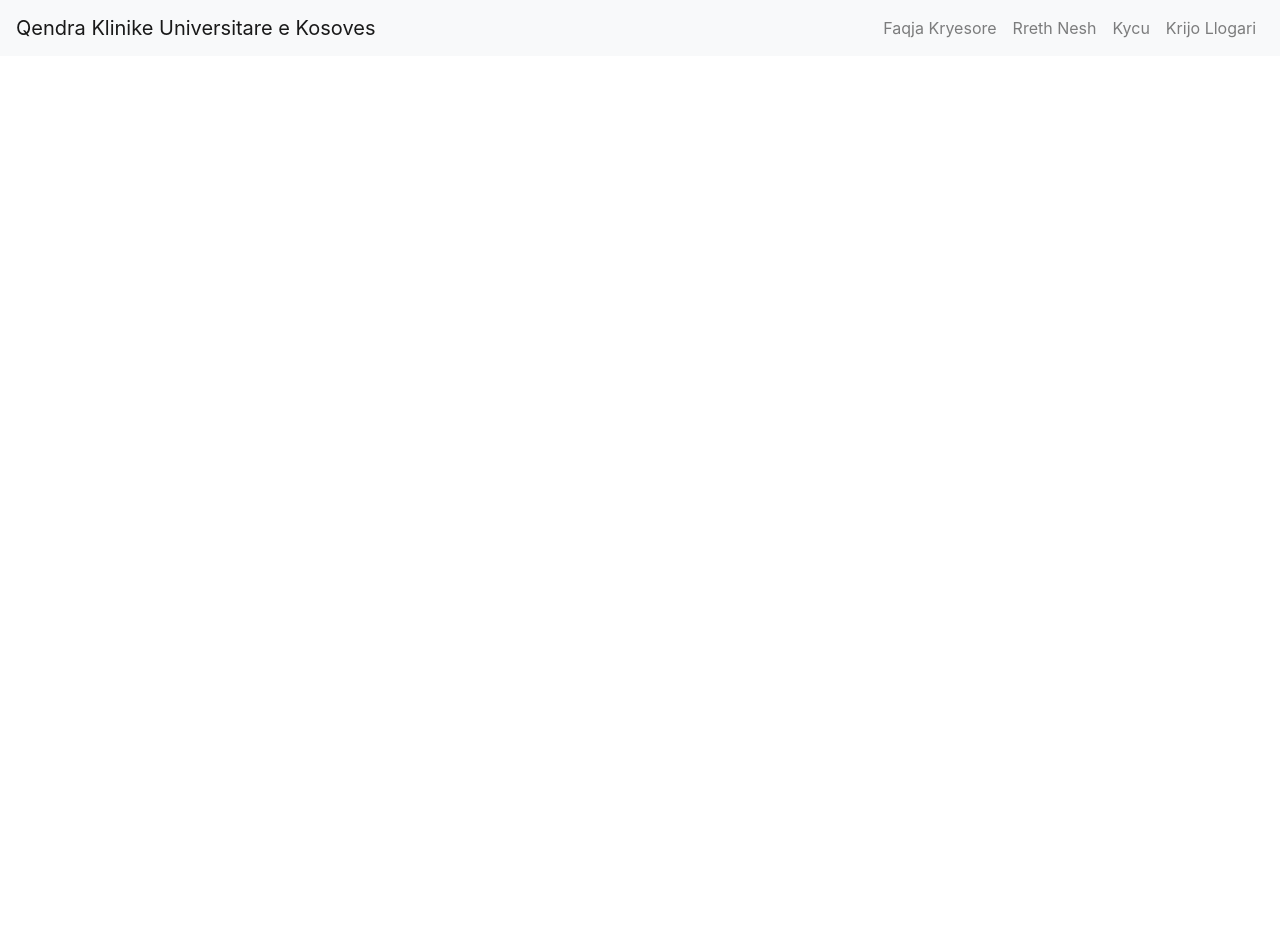
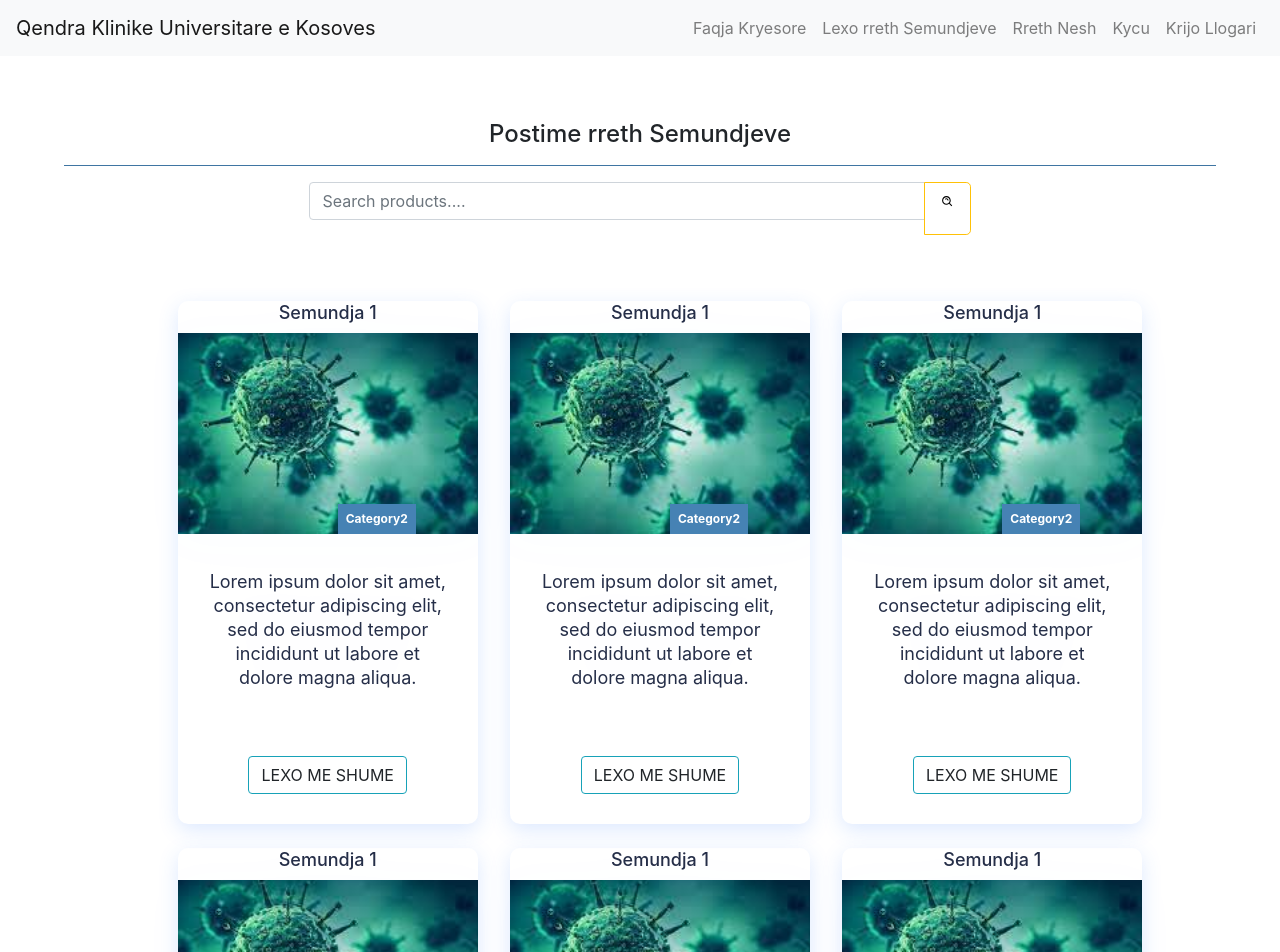
Before and after one commit to anilaavdylii/HMS-frontend, a React (Create React App) app: page /posts in a window 1280 px wide. Shown: the top 952 px of the page. Before the commit the page ends 800 px from the top, so only its background shows below. Built offline with nearby package versions, Linux system fonts and the light colour scheme.

Commit message:
posts page

```diff
--- a/src/App.css
+++ b/src/App.css
@@ -266,3 +266,39 @@ h6 {
     min-height: 40vh;
     min-width: 80vh;
 }
+
+
+.button-posts{
+  padding-left: 75%;
+}
+
+
+
+.searchInput__container{
+  display: flex;
+  align-items: center;
+  justify-content: center;
+  margin: 0 auto;
+  width:40%;
+}
+
+.searchInput__container input{
+  width: 50%;
+  padding: 10px;
+  outline: none;
+}
+
+
+.btn:hover{
+  color:#fff;
+}
+
+.input-text:focus{
+  box-shadow: 0px 0px 0px;
+  border-color:#f8c146;
+  outline: 0px;
+}
+
+.form-control {
+  border: 1px solid #f8c146;
+}
--- a/src/App.js
+++ b/src/App.js
@@ -6,6 +6,8 @@ import Register from "./Components/Register";
 import Home from "./Components/Home";
 import FindPath from './Components/FindPath';
 import AboutUs from './Components/AboutUs';
+import Posts from './Components/Posts';
+import Doctors from './Components/Doctors';
 import { ToastContainer, toast } from 'react-toastify';
 import 'react-toastify/dist/ReactToastify.css';
 import NavBar from "./Components/Navbar"
@@ -47,6 +49,13 @@ function App() {
             <AboutUs />
           </Route>
 
+          <Route path="/posts" component={Posts}>
+            <Posts />
+          </Route>
+
+          <Route path="/doctors" component={Doctors}>
+            <Doctors />
+          </Route>
         </Switch>
     </Router>
     <ToastContainer position="top-right" autoClose={5000} />
--- a/src/Components/AboutUs.js
+++ b/src/Components/AboutUs.js
@@ -1,4 +1,5 @@
 import React from 'react'
+
 
 function AboutUs() {
   return (
--- /dev/null
+++ b/src/Components/Doctors.js
@@ -0,0 +1,9 @@
+import React from 'react'
+
+function Doctors() {
+  return (
+    <div>Doctors</div>
+  )
+}
+
+export default Doctors
--- a/src/Components/Footer.js
+++ b/src/Components/Footer.js
@@ -38,14 +38,14 @@ function Footer() {
             <hr className="clearfix w-100 d-md-none pb-0"/>
             <div className="col-md-5 text-center py-3" >
                 <ul className="list-unstyled">
-                  <h6><MdEmail/>drejtoria.shskuk@rks-gov.net</h6>
+                  <p><MdEmail/>drejtoria.shskuk@rks-gov.net</p>
                 </ul>
                 <ul className="list-unstyled">
-                  <h6><BsPhone/>+381 38 500 600</h6>
+                  <p><BsPhone/>+381 38 500 600</p>
                 </ul>
                 <ul className="list-unstyled">
-                  <h6><GrLocation/>Lagjja Spitalit, Prishtine 10000, Kosove</h6>
-                  <a className="btn btn-outline-primary btn-xs" href="/findPath">Gjej rrugen</a>
+                  <p><GrLocation/>Lagjja Spitalit, Prishtine 10000, Kosove</p>
+                  <a className="btn btn btn btn-outline-info btn-xs" href="/findPath">Gjej rrugen</a>
                 </ul>
             </div>
             <div className="col-md-3 mb-md-0 mb-3">
--- a/src/Components/Home.js
+++ b/src/Components/Home.js
@@ -1,6 +1,7 @@
 import React from 'react';
 import Footer from '../Components/Footer';
 import PostCard from './PostCard';
+import image1 from '../img/disease1.jpg';
 
 function Home() {
   return (
@@ -9,40 +10,48 @@ function Home() {
     <div className="container">
       <div className="intro-text">
         <div className="intro-lead-in">Ne kujdesemi per shendetin tuaj!</div>
-        <a className="btn btn-outline-primary btn-xl text-uppercase js-scroll-trigger" href="/register">Krijo llogari</a>
+        <a className="btn btn btn-outline-info btn-xl text-uppercase js-scroll-trigger" href="/doctors">Takohuni me mjekët tanë</a>
       </div>
     </div>
   </header>
 
       <div className='cards'>
-      <h4>Rreth Semundjeve</h4>
+      <h4>Postime rreth Semundjeve</h4>
        <hr color="#4682B4" />
       <div className='cards__container'>
         <div className='cards__wrapper'>
           <ul className='cards__items'>
             <PostCard
-              src='../img/disease1.jpg'
+              src={image1}
               name='Semundja 1'
               category='Category2'
               text='Lorem ipsum dolor sit amet, consectetur adipiscing elit, sed do eiusmod tempor incididunt ut labore et dolore magna aliqua.  '
               // path='/'
             />
              <PostCard
-              src='../img/disease1.jpg'
+              src={image1}
               name='Semundja 1'
               category='Category2'
               text='Lorem ipsum dolor sit amet, consectetur adipiscing elit, sed do eiusmod tempor incididunt ut labore et dolore magna aliqua.  '
               // path='/'
             />
              <PostCard
-              src='../img/disease1.jpg'
+              src={image1}
               name='Semundja 1'
               category='Category2'
               text='Lorem ipsum dolor sit amet, consectetur adipiscing elit, sed do eiusmod tempor incididunt ut labore et dolore magna aliqua.  '
               // path='/'
             />
           </ul>
+
+          <div className='button-posts'>
+          <a className="btn btn btn-outline-info btn-xl text-uppercase js-scroll-trigger"
+           href="/posts"
+          >Lexo te gjitha semundjet</a>
+          </div>
         </div>
+
+
       </div>
     </div>
     <Footer/>
--- a/src/Components/Login.js
+++ b/src/Components/Login.js
@@ -54,7 +54,7 @@ function Login() {
 
                 <Form style={{margin:"30px"}} onSubmit={handleSubmit}>
 
-                  <Button variant="outline-primary"
+                  <Button variant="outline-info"
                   size="md"> <img width="20" height="20"
                   src="https://icon-library.com/images/google-g-icon/google-g-icon-12.jpg"
                 /> Kycu me Google</Button>
--- a/src/Components/Navbar.js
+++ b/src/Components/Navbar.js
@@ -20,6 +20,11 @@ const NavBar = () => {
     <ReactBootStrap.Nav.Link href="#home">Faqja Kryesore</ReactBootStrap.Nav.Link>
     </Link>
 
+    <Link to="/posts">
+    <ReactBootStrap.Nav.Link href="#posts">Lexo rreth Semundjeve</ReactBootStrap.Nav.Link>
+    </Link>
+
+
     <Link to="/aboutUs">
     <ReactBootStrap.Nav.Link href="#aboutUs">Rreth Nesh</ReactBootStrap.Nav.Link>
     </Link>
--- a/src/Components/PostCard.js
+++ b/src/Components/PostCard.js
@@ -19,7 +19,7 @@ function PostCard(props) {
           </div>
 
           <div className='cards__item__button'>
-          <a className="btn btn-outline-primary btn-xl text-uppercase js-scroll-trigger"
+          <a className="btn btn-outline-info btn-xl text-uppercase js-scroll-trigger"
         //    href="/"
           >Lexo me shume</a>
           </div>
--- /dev/null
+++ b/src/Components/Posts.js
@@ -0,0 +1,107 @@
+import React from 'react';
+import PostCard from './PostCard';
+import image1 from '../img/disease1.jpg';
+import { BiSearchAlt } from "react-icons/bi"
+
+function Posts() {
+
+  return (
+    <>
+      <div className='cards'>
+      <h4>Postime rreth Semundjeve</h4>
+       <hr color="#4682B4" />
+      <div className='cards__container'>
+      <div class="col-md-8">
+
+           <div class="input-group mb-3">
+  <input type="text" class="form-control input-text" placeholder="Search products...." aria-label="Recipient's username" aria-describedby="basic-addon2"/>
+  <div class="input-group-append">
+    <button class="btn btn-outline-warning btn-lg" type="button"><p><BiSearchAlt/></p></button>
+  </div>
+</div>
+
+       </div>
+        <div className='cards__wrapper'>
+          <ul className='cards__items'>
+            <PostCard
+              src={image1}
+              name='Semundja 1'
+              category='Category2'
+              text='Lorem ipsum dolor sit amet, consectetur adipiscing elit, sed do eiusmod tempor incididunt ut labore et dolore magna aliqua.  '
+              // path='/'
+            />
+             <PostCard
+              src={image1}
+              name='Semundja 1'
+              category='Category2'
+              text='Lorem ipsum dolor sit amet, consectetur adipiscing elit, sed do eiusmod tempor incididunt ut labore et dolore magna aliqua.  '
+              // path='/'
+            />
+             <PostCard
+              src={image1}
+              name='Semundja 1'
+              category='Category2'
+              text='Lorem ipsum dolor sit amet, consectetur adipiscing elit, sed do eiusmod tempor incididunt ut labore et dolore magna aliqua.  '
+              // path='/'
+            />
+          </ul>
+
+          <ul className='cards__items'>
+            <PostCard
+              src={image1}
+              name='Semundja 1'
+              category='Category2'
+              text='Lorem ipsum dolor sit amet, consectetur adipiscing elit, sed do eiusmod tempor incididunt ut labore et dolore magna aliqua.  '
+              // path='/'
+            />
+             <PostCard
+              src={image1}
+              name='Semundja 1'
+              category='Category2'
+              text='Lorem ipsum dolor sit amet, consectetur adipiscing elit, sed do eiusmod tempor incididunt ut labore et dolore magna aliqua.  '
+              // path='/'
+            />
+             <PostCard
+              src={image1}
+              name='Semundja 1'
+              category='Category2'
+              text='Lorem ipsum dolor sit amet, consectetur adipiscing elit, sed do eiusmod tempor incididunt ut labore et dolore magna aliqua.  '
+              // path='/'
+            />
+          </ul>
+
+          <ul className='cards__items'>
+            <PostCard
+              src={image1}
+              name='Semundja 1'
+              category='Category2'
+              text='Lorem ipsum dolor sit amet, consectetur adipiscing elit, sed do eiusmod tempor incididunt ut labore et dolore magna aliqua.  '
+              // path='/'
+            />
+             <PostCard
+              src={image1}
+              name='Semundja 1'
+              category='Category2'
+              text='Lorem ipsum dolor sit amet, consectetur adipiscing elit, sed do eiusmod tempor incididunt ut labore et dolore magna aliqua.  '
+              // path='/'
+            />
+             <PostCard
+              src={image1}
+              name='Semundja 1'
+              category='Category2'
+              text='Lorem ipsum dolor sit amet, consectetur adipiscing elit, sed do eiusmod tempor incididunt ut labore et dolore magna aliqua.  '
+              // path='/'
+            />
+          </ul>
+
+
+        </div>
+
+
+      </div>
+    </div>
+    </>
+  )
+}
+
+export default Posts
```
